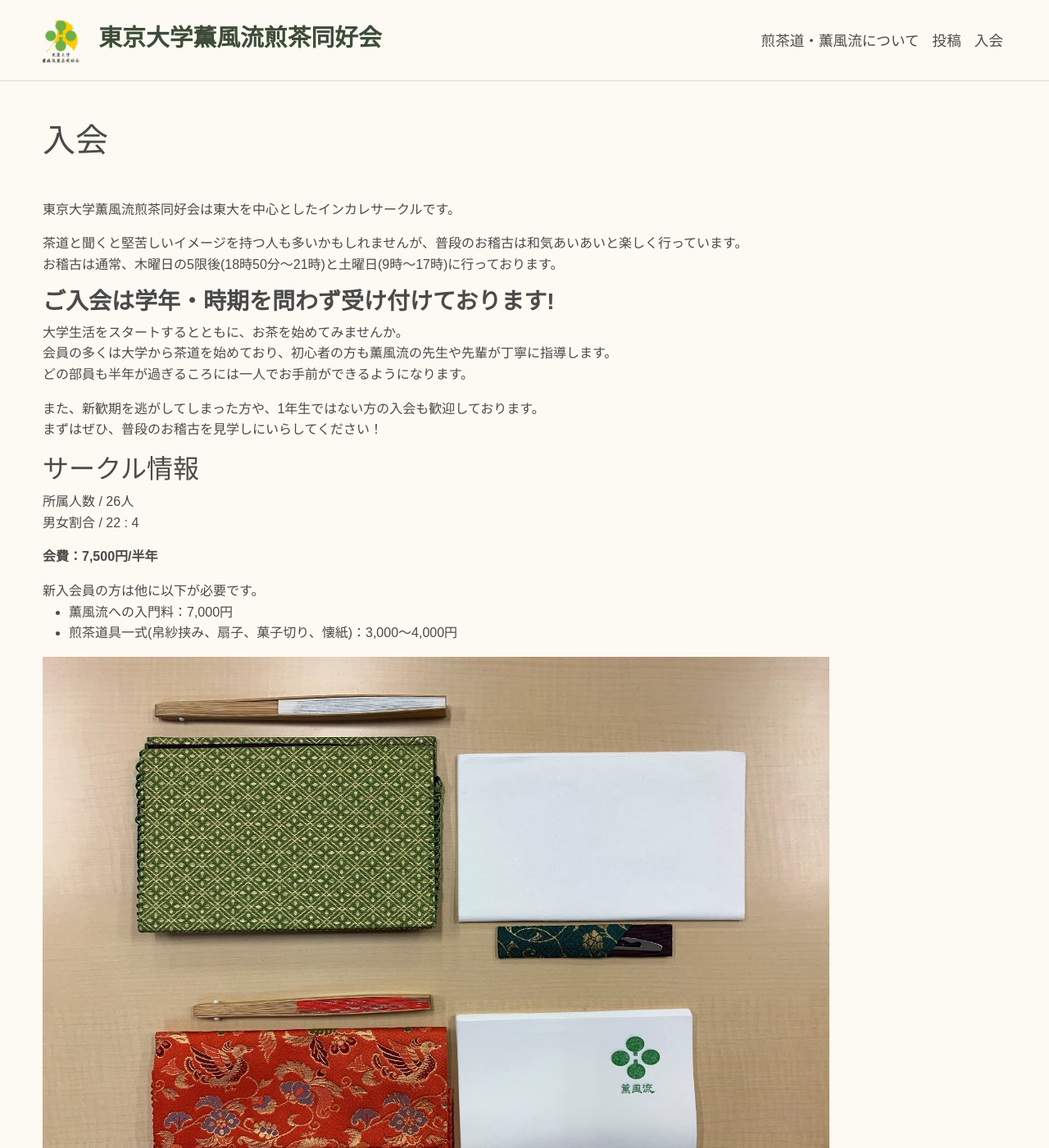
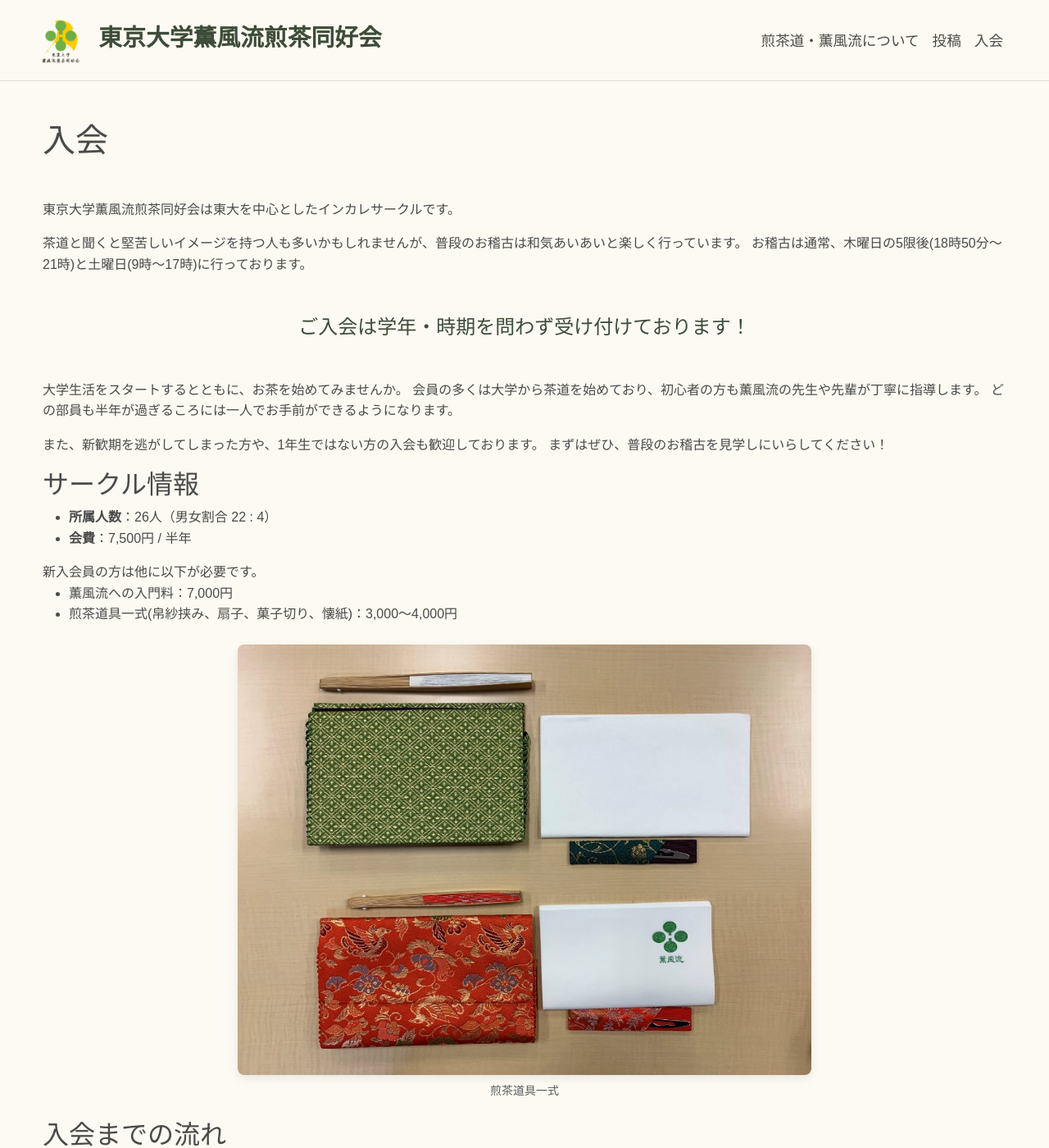
Before and after one commit to citrusml/sencha_ut, a Jekyll site: the page built from join.md, in a window 1280 px wide and 1400 px high. Shown: the whole window at 82% size. Built offline with Jekyll 4.4.1, drawn with Linux system fonts in a browser that asks for light colours; some web fonts are replaced; comment, search, counter and statistics services are not loaded; some of the changed text lies outside the part shown.

Commit message:
入会ページの調整_2

```diff
--- a/assets/css/style.css
+++ b/assets/css/style.css
@@ -67,6 +67,15 @@
   .border-color-default {
     border-color: var(--color-border) !important;
   }
+
+ /* 品のある写真表示用の共通クラス */
+.photo-item {
+  max-width: 700px;
+  width: 100%; /* 画面が狭いスマホでは自動で縮むようにする */
+  height: auto;
+  border-radius: 8px; /* ほんのり優しい角丸 */
+  box-shadow: 0 4px 12px rgba(0, 0, 0, 0.08); /* 上品で控えめな影 */
+}
 
   /* === ナビゲーションバー === */
   .navbar {
--- a/join.md
+++ b/join.md
@@ -5,24 +5,25 @@ title: 入会
 
 東京大学薫風流煎茶同好会は東大を中心としたインカレサークルです。
 
-茶道と聞くと堅苦しいイメージを持つ人も多いかもしれませんが、普段のお稽古は和気あいあいと楽しく行っています。<br>
+茶道と聞くと堅苦しいイメージを持つ人も多いかもしれませんが、普段のお稽古は和気あいあいと楽しく行っています。
 お稽古は通常、木曜日の5限後(18時50分〜21時)と土曜日(9時〜17時)に行っております。
 
-### <strong>ご入会は学年・時期を問わず受け付けております!</strong>
+<div class="text-center my-5">
+  <span class="h4 color-accent-dark font-shippori">ご入会は学年・時期を問わず<br class="d-md-none">受け付けております！</span>
+</div>
 
-大学生活をスタートするとともに、お茶を始めてみませんか。<br>
-会員の多くは大学から茶道を始めており、初心者の方も薫風流の先生や先輩が丁寧に指導します。<br>
-どの部員も半年が過ぎるころには一人でお手前ができるようになります。<br>
+大学生活をスタートするとともに、お茶を始めてみませんか。
+会員の多くは大学から茶道を始めており、初心者の方も薫風流の先生や先輩が丁寧に指導します。
+どの部員も半年が過ぎるころには一人でお手前ができるようになります。
 
-また、新歓期を逃がしてしまった方や、1年生ではない方の入会も歓迎しております。<br>
+また、新歓期を逃がしてしまった方や、1年生ではない方の入会も歓迎しております。
 まずはぜひ、普段のお稽古を見学しにいらしてください！
 
 ## サークル情報
 
-所属人数 / 26人<br>
-男女割合 / 22 : 4
+* **所属人数**：26人（男女割合 22 : 4）
+* **会費**：7,500円 / 半年
 
-<b>会費：7,500円/半年</b><br>
 <p class="mb-0">
   新入会員の方は他に以下が必要です。
 </p>
@@ -31,28 +32,39 @@ title: 入会
   <li>煎茶道具一式(帛紗挟み、扇子、菓子切り、懐紙)：3,000〜4,000円</li>
 </ul>
 
-![煎茶道具一式]({{ "/assets/images/お道具.jpg" | relative_url }})<br>
-煎茶道具一式
-
+<div class="text-center my-4">
+  <img src="{{ '/assets/images/お道具.jpg' | relative_url }}" alt="煎茶道具一式" class="photo-item">
+  <p class="text-muted small mt-2">煎茶道具一式</p>
+</div>
 
 ## 入会までの流れ
 
-まずは普段のお稽古の様子を見学にいらしてください。<br>
+まずは普段のお稽古の様子を見学にいらしてください。
 見学は、授業期間中の木曜日か土曜日の普段のお稽古に、おおよそ一時間ほどご参加いただけます。<br>
-新歓の時期には、サークルオリエンテーションでお出しします桜茶に加えて、新入会員が最初に習得する煎茶と玉露を味わっていただけます。<br>
 
-### 見学申し込み
-<div class="join-btn my-3">
-  <a href="https://forms.gle/nJv1PbJoYjtz5vow5" class="btn btn-primary" target="_blank" rel="noopener noreferrer">
+新歓の時期には、サークルオリエンテーションでお出しします桜茶に加えて、新入会員が最初に習得する煎茶と玉露を味わっていただけます。
+
+<div class="text-center my-5">
+  <a href="https://forms.gle/nJv1PbJoYjtz5vow5" class="btn btn-primary px-4 py-2 rounded-pill shadow-sm" target="_blank" rel="noopener noreferrer">
     見学フォームはこちら
   </a>
-</div>(日程調整のご連絡は、後日お送りいたします。見学は新歓期以外でも受け付けておりますが、2〜3月と8〜9月は長期休暇のため対応いたしかねます。)
+  <p class="text-muted small mt-3">
+    ※日程調整のご連絡は、後日お送りいたします。<br>
+    ※見学は新歓期以外でも受け付けておりますが、2〜3月と8〜9月は長期休暇のため対応いたしかねます。
+  </p>
+</div>
 
-見学後、改めて当同好会への入会のご案内をさせていただきます。入会をご希望の方は、案内に沿ってお手続きをお願いいたします。
+見学後、改めて当同好会への入会のご案内をさせていただきます。入会をご希望の方は、案内に沿ってお手続きをお願いいたします。<br>
 入会を迷っている方は何度でもご見学いただけますので、お気軽にお越しください。
 
-気になる点がございましたらこちらのメールにお気軽にお問い合わせください。<br>
-お問い合わせ先:
-<a href="&#109;&#97;&#105;&#108;&#116;&#111;&#58;&#115;&#101;&#110;&#99;&#104;&#97;&#46;&#115;&#104;&#105;&#110;&#107;&#97;&#110;&#64;&#103;&#109;&#97;&#105;&#108;&#46;&#99;&#111;&#109;" class="btn-logo align-top" aria-label="メールでのお問い合わせ">
-            <img src="{{ '/assets/images/logos/Email_logo.png' | relative_url }}" alt="メール" width="26" height="26">
-          </a>
+---
+
+**【お問い合わせ】**
+気になる点がございましたら、以下のメールアドレスへお気軽にお問い合わせください。
+
+<div class="d-flex align-items-center mt-2">
+  <span class="user-select-all me-2">sencha.shinkan[at]gmail.com</span>
+  <a href="mailto:sencha.shinkan@gmail.com" class="btn_logo" aria-label="メールでのお問い合わせ">
+    <img src="{{ '/assets/images/logos/Email_logo.png' | relative_url }}" alt="メール" width="22" height="22">
+  </a>
+</div>
```
